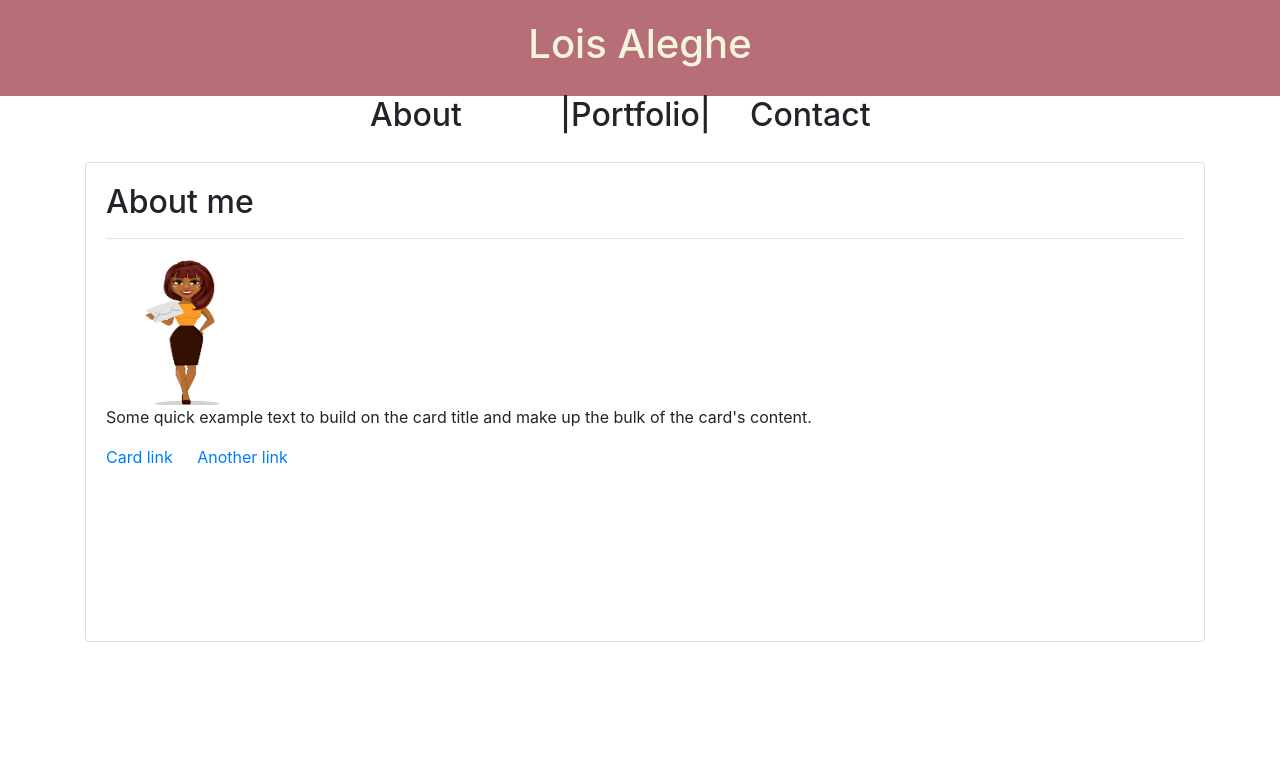
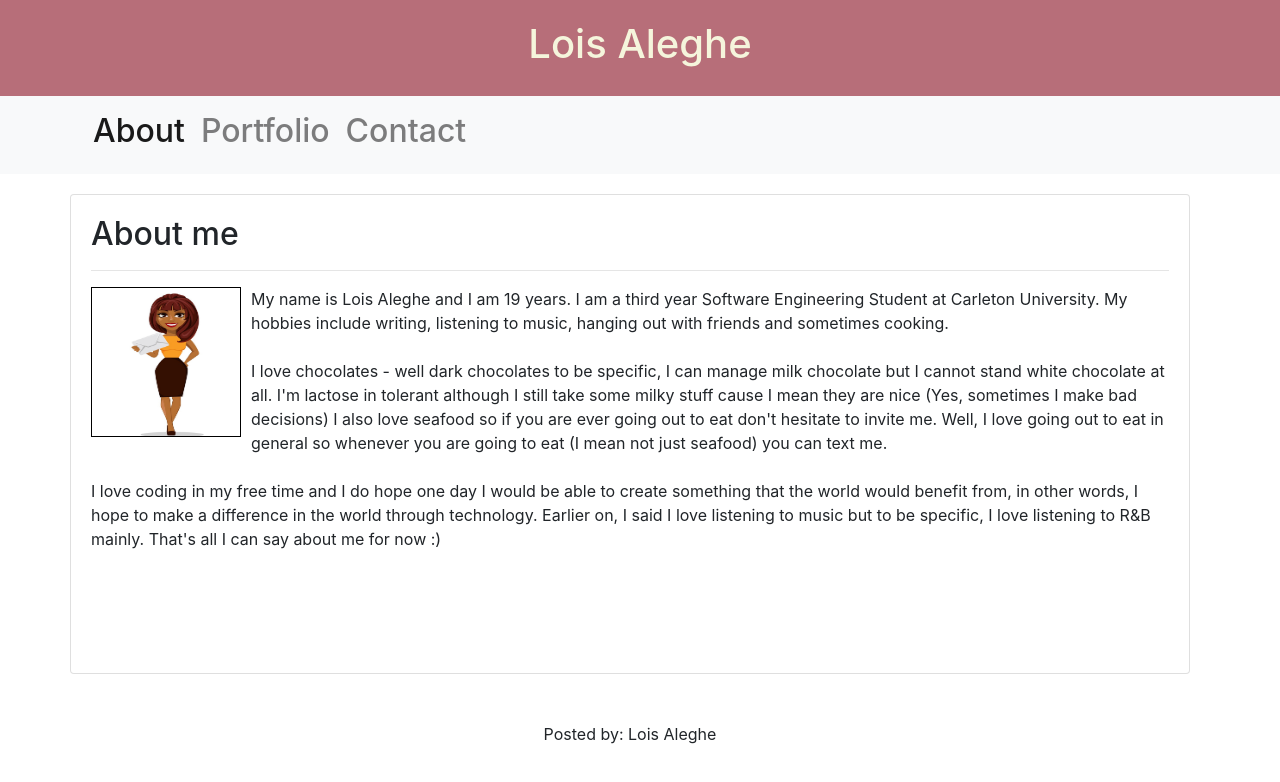
Before and after one commit to loisaleghe/myPortfolio, a plain HTML site: page index.html in a window 1280 px wide. Drawn offline with nearby package versions, Linux system fonts and the light colour scheme.

Commit message:
Completed and styled by index/About me page

```diff
--- a/index.html
+++ b/index.html
@@ -6,45 +6,74 @@
     <title>Home Page </title>
     <link rel="stylesheet" href="style.css">
     <link rel="stylesheet" href="https://stackpath.bootstrapcdn.com/bootstrap/4.4.1/css/bootstrap.min.css" integrity="sha384-Vkoo8x4CGsO3+Hhxv8T/Q5PaXtkKtu6ug5TOeNV6gBiFeWPGFN9MuhOf23Q9Ifjh" crossorigin="anonymous">
-
 </head>
 <body>
     <div class="header">
         <h1>Lois Aleghe</h1>
     </div>
+    <nav class="navbar navbar-expand-lg navbar-light bg-light">
         <div class="container">
-            <div class="row">
+        <button class="navbar-toggler" type="button" data-toggle="collapse" data-target="#navbarSupportedContent" aria-controls="navbarSupportedContent" aria-expanded="false" aria-label="Toggle navigation">
+            <span class="navbar-toggler-icon"></span>
+          </button>
+          <div class="collapse navbar-collapse" id="navbarSupportedContent">
+            <ul class="navbar-nav mr-auto">
+              <li class="nav-item active">
+                <a class="nav-link" href="index.html"><h2>About</h2> <span class="sr-only">(current)</span></a>
+              </li>
+              <li class="nav-item">
+                <a class="nav-link" href="portfolio.html"><h2>Portfolio</h2></a>
+              </li>
+              <li class="nav-item">
+                <a class="nav-link" href="contact.html"><h2>Contact</h2></a>
+              </li>
+            </div>
+    </nav>
+
+        <div class="container">
+             <div class="row">
                 <div class="col-2 offset-md-3 " bg-light>
-                    <h2>About</h2>
-                 </div>
-                 <div class="col-2">
-                <h2>|Portfolio|</h2>
-                </div>
-                <div class="col-2">
-                <h2>Contact</h2>
-                </div>
+
             </div>
-
-
-            <!-- <div class="row">
-                <div class="col">
-                    <h2>About me</h2>
-                    <hr>
-                </div>
-            </div> -->
+            <!-- I used a card to create the about Me page -->
             <div class="row">
                 <div class="col-md-4">
             <div class="card" style="width: 70em; height: 30em;">
                 <div class="card-body">
                   <h2 class="card-title">About me</h2>
                   <hr>
-                  <img src="a woman.jpg" alt="Cartoon picture of a woman" style="width:150px; height:150px;">
-                  <p class="card-text">Some quick example text to build on the card title and make up the bulk of the card's content.</p>
-                  <a href="#" class="card-link">Card link</a>
-                  <a href="#" class="card-link">Another link</a>
+                  <img src="a woman.jpg" class="img-thumbnail; img-fluid" alt="Cartoon picture of a woman" style="width:150px; height:150px;float: left; margin-right: 10px; margin-bottom: 5px; border: solid black 1px"
+                    />
+                  <p class="card-text">My name is Lois Aleghe and I am 19 years. I am a third year Software Engineering Student
+                    at Carleton University. My hobbies include writing, listening to music, hanging out with friends and sometimes
+                    cooking.
+                     <br><br>
+                    I love chocolates - well dark chocolates to be specific, I can manage milk chocolate but I cannot stand white chocolate at all.
+                    I'm lactose in tolerant although I still take some milky stuff cause I mean they are nice (Yes, sometimes I make bad decisions)
+                    I also love seafood so if you are ever going out to eat don't hesitate to invite me. Well, I love going out to eat in general so
+                    whenever you are going to eat (I mean not just seafood) you can text me.
+                    <br><br>
+                    I love coding in my free time and I do hope one day I would be able to create something that the world would benefit from, in other
+                    words, I hope to make a difference in the world through technology. Earlier on, I said I love listening to music but to be specific,
+                    I love listening  to R&B mainly. That's all I can say about me for now :)
+                  </p>
+
                 </div>
               </div>
             </div>
+        </div>
+
+        <div class="row">
+            <div class="col">
+                <div class="box" style="width: 70em; height: 20px;">
+                <footer>
+                    <p>
+                        <br><br>
+                        Posted by: Lois Aleghe
+                    </p>
+                </footer>
+            </div>
+        </div>
         </div>
         </div>
     </div>
--- a/style.css
+++ b/style.css
@@ -17,4 +17,12 @@
 
 .card{
     margin-top: 20px;
+
 }
+
+.footer1{
+    text-align: center;
+}
+.box{
+    text-align: center;
+}
```
